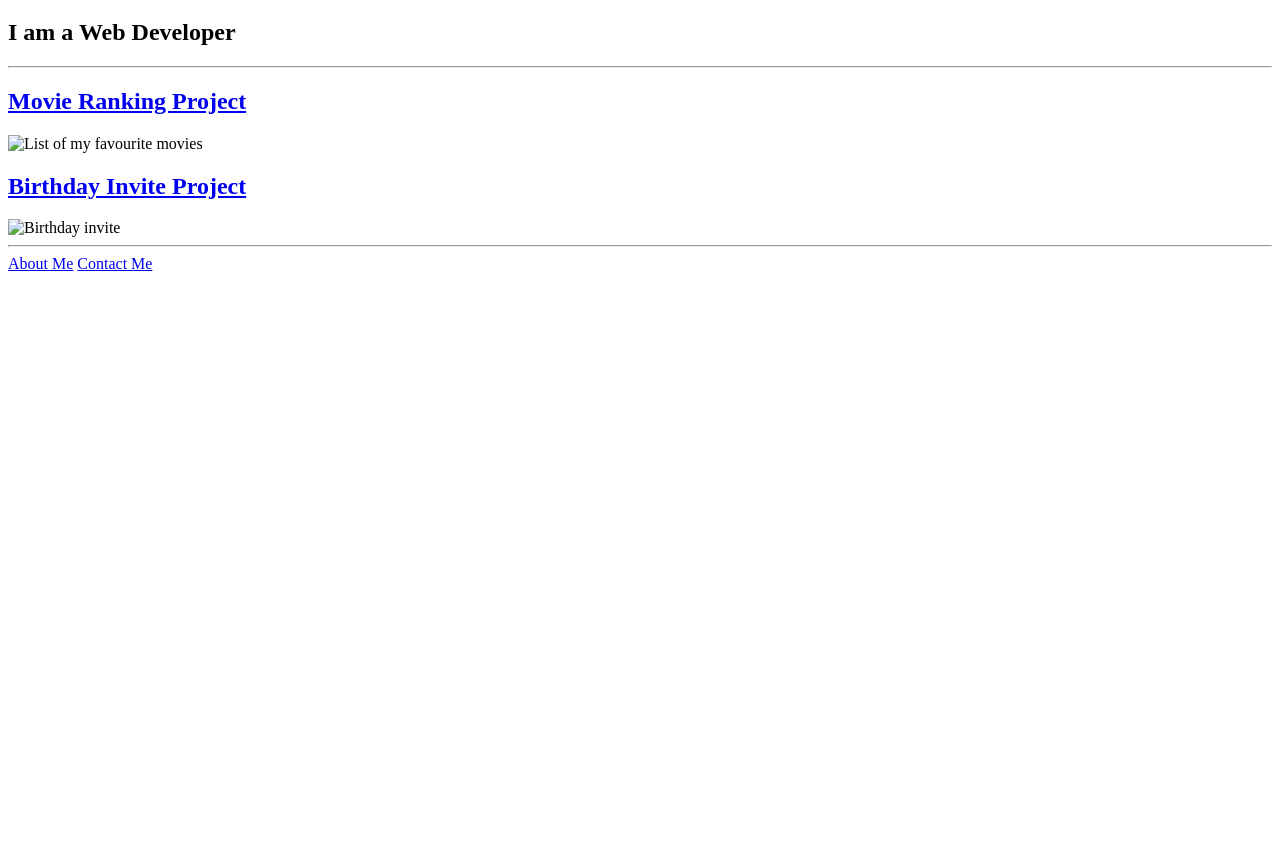
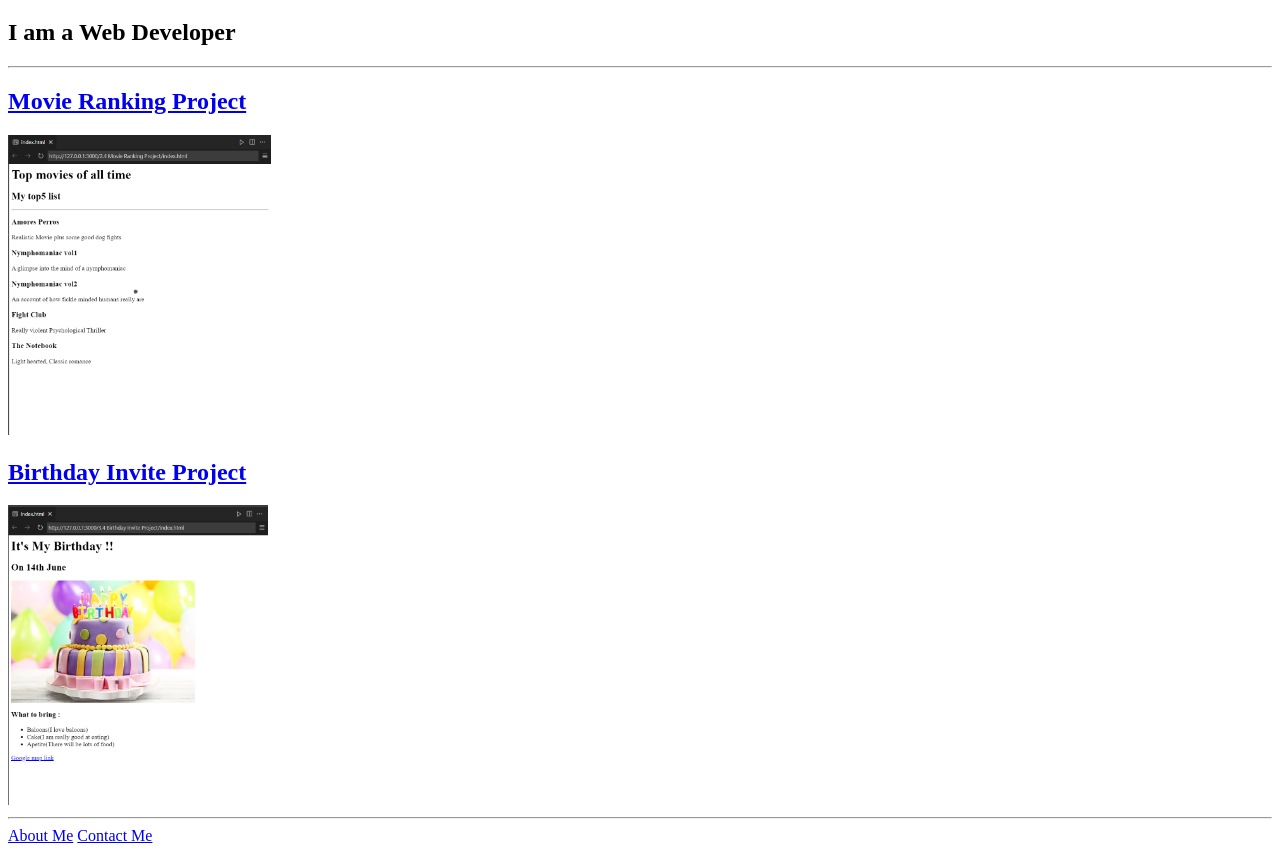
Before and after one commit to AntiShady/4.3.-HTML-Portfolio, a plain HTML site: page index.html in a window 1280 px wide. Shown: the part 61-914 px from the top of the page. Before the commit the page ends 800 px from the top, so only its background shows below. Drawn offline with Linux system fonts and the light colour scheme.

Commit message:
Update index.html

```diff
--- a/index.html
+++ b/index.html
@@ -31,12 +31,12 @@ https://developer.mozilla.org/en-US/docs/Web/HTML/Element/img#attr-height -->
 
         <hr/>
 
-        <a href = "../2.4 Movie Ranking Project/index.html"><h2>Movie Ranking Project</h2></a>
-        <img src = "../2.4 Movie Ranking Project/Movie Ranking Project.PNG" alt="List of my favourite movies" height="300"/>
+        <h2><a href = "./public/MyMovies.html">Movie Ranking Project</a></h2>
+        <img src = "./assets/images/Movie Ranking Project.png" alt="List of my favourite movies" height="300"/>
 
 
-        <a href = "../3.4 Birthday Invite Project/index.html"><h2>Birthday Invite Project</h2></a>
-        <img src = "../3.4 Birthday Invite Project/Birthday Invite Project.PNG" alt="Birthday invite" height = "300"/>
+        <h2><a href = "./public/MyBday.html">Birthday Invite Project</a></h2>
+        <img src = "./assets/images/Birthday Invite Project.png" alt="Birthday invite" height = "300"/>
 
         <hr/>
 
```
